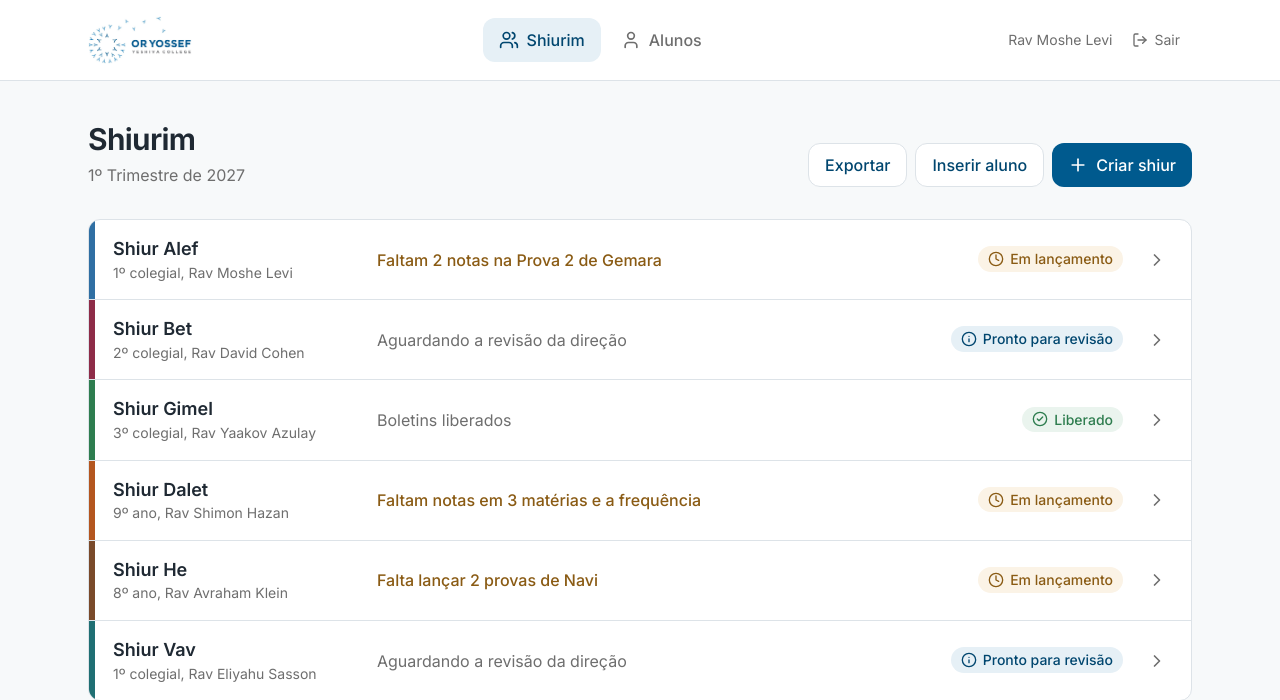
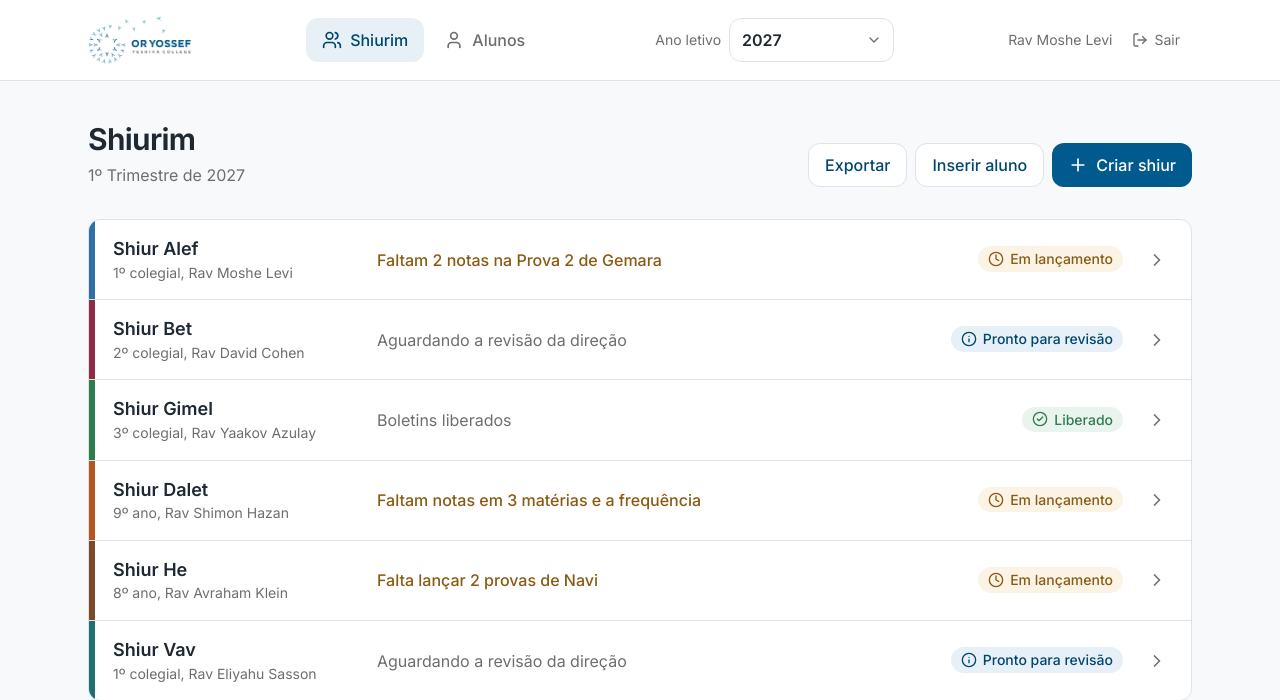
Before and after one commit to eliah-shammah-projects/boletim-kodesh, a Flask app: page /prototipo/ in a window 1280 px wide. Shown: the top 700 px of the page. Run offline with Flask 3, Linux system fonts and the light colour scheme; style sheets or scripts are compiled from the project's sources.

Commit message:
Fase 1: escolha do ano letivo no topo, com anos do arquivo só para leitura
Co-Authored-By: Claude Opus 5.5 <noreply@anthropic.com>

```diff
--- a/app/blueprints/prototype/__init__.py
+++ b/app/blueprints/prototype/__init__.py
@@ -25,11 +25,21 @@ def _nav(persona: str, active: str) -> list[dict]:
 
 def _page(template: str, persona: str = "rabbi", active: str = "", **context):
     user = "Direção" if persona == "admin" else data.RABBIS["levi"]
+    years = dict(data.YEARS)
+    selected = request.args.get("ano", data.YEAR)
+    if selected not in years:
+        selected = data.YEAR
     return render_template(
         f"prototype/{template}",
         nav_items=_nav(persona, active),
         user_name=user,
         home_href=url_for("prototype.index"),
+        year_options=[
+            (name, url_for("prototype.index", ano=name), archived)
+            for name, archived in data.YEARS
+        ],
+        selected_year=selected,
+        year_archived=years[selected],
         d=data,
         **context,
     )
--- a/app/blueprints/prototype/data.py
+++ b/app/blueprints/prototype/data.py
@@ -9,6 +9,8 @@ from decimal import Decimal
 D = Decimal
 
 YEAR = "2027"
+# Anos letivos: o ativo e os do arquivo (só leitura).
+YEARS = [("2027", False), ("2026", True)]
 TERM = {"number": 1, "name": "1º Trimestre", "days_left": 12}
 SCALE_MAX = D("10")
 
--- a/app/templates/layouts/app.html
+++ b/app/templates/layouts/app.html
@@ -18,6 +18,20 @@
       <a href="{{ item.href }}" class="flex min-h-11 items-center gap-2 rounded-md px-4 font-medium {{ 'bg-primary-light text-primary-dark' if item.active else 'text-gray hover:bg-surface hover:text-text' }}"{% if item.active %} aria-current="page"{% endif %}>{{ icon(item.icon) }}{{ item.label }}</a>
       {% endfor %}
     </nav>
+    {% if year_options is defined %}
+    <label class="ml-auto flex items-center gap-2 md:ml-0">
+      <span class="hidden text-sm text-gray lg:inline">Ano letivo</span>
+      <span class="relative">
+        <select x-data @change="location.href = $event.target.value" aria-label="Ano letivo"
+          class="h-11 appearance-none rounded-md border border-border bg-white pr-9 pl-3 font-semibold text-text focus:border-primary">
+          {% for name, href, archived in year_options %}
+          <option value="{{ href }}"{% if name == selected_year %} selected{% endif %}>{{ name }}{% if archived %} (arquivo){% endif %}</option>
+          {% endfor %}
+        </select>
+        <span class="pointer-events-none absolute inset-y-0 right-3 flex items-center text-gray">{{ icon("chevron-down", "size-4") }}</span>
+      </span>
+    </label>
+    {% endif %}
     {% if user_name is defined %}
     <div class="flex items-center gap-2">
       <span class="hidden text-sm text-gray sm:inline">{{ user_name }}</span>
--- a/app/templates/prototype/shiurim.html
+++ b/app/templates/prototype/shiurim.html
@@ -3,11 +3,18 @@
 {% from "components/forms.html" import select %}
 {% block title %}Shiurim{% endblock %}
 {% block content %}
+{% if year_archived %}
+{% call page_header("Shiurim de " ~ selected_year, "Ano fechado. Fica guardado no arquivo, só para leitura.") %}
+  {{ button("Exportar", variant="secondary", attrs={"data-open-dialog": "exportar"}) }}
+{% endcall %}
+<div class="mb-6">{% from "components/ui.html" import alert %}{{ alert("info", "Você está vendo um ano do arquivo. Dá para consultar notas, frequência e boletins, mas não dá para mudar nada.") }}</div>
+{% else %}
 {% call page_header("Shiurim", d.TERM["name"] ~ " de " ~ d.YEAR) %}
   {{ button("Exportar", variant="secondary", attrs={"data-open-dialog": "exportar"}) }}
   {{ button("Inserir aluno", variant="secondary", attrs={"data-open-dialog": "inserir-aluno"}) }}
   {{ button("Criar shiur", icon_name="plus", href=url_for("prototype.create_shiur")) }}
 {% endcall %}
+{% endif %}
 
 {#
   Lista, não cartões: cada linha mostra primeiro o que falta no shiur.
@@ -15,7 +22,8 @@
 #}
 <ul class="divide-y divide-border overflow-hidden rounded-md border border-border bg-white">
   {% for c in d.CLASSES %}
-  {% set kind, label = d.STATUS_LABELS[c.status] %}
+  {% set kind, label = d.STATUS_LABELS["approved" if year_archived else c.status] %}
+  {% set todo = "Boletins liberados" if year_archived else c.todo %}
   <li>
     <a href="{{ url_for('prototype.shiur', slug=c.slug) }}"
       class="relative grid gap-x-6 gap-y-2 py-4 pr-4 pl-6 transition-colors duration-150 hover:bg-surface sm:pr-6 md:grid-cols-[minmax(0,15rem)_minmax(0,1fr)_auto_auto] md:items-center">
@@ -24,7 +32,7 @@
         <span class="block font-heading text-lg font-semibold text-text">{{ c.name }}</span>
         <span class="block text-sm text-gray">{{ c.level }}, {{ d.RABBIS[c.rabbi] }}</span>
       </span>
-      <span class="{{ 'font-medium text-warning-dark' if c.status == 'open' else 'text-gray' }}">{{ c.todo }}</span>
+      <span class="{{ 'font-medium text-warning-dark' if c.status == 'open' and not year_archived else 'text-gray' }}">{{ todo }}</span>
       <span>{{ status(kind, label) }}</span>
       <span class="hidden text-gray md:block">{{ icon("chevron-right") }}</span>
     </a>
@@ -35,7 +43,7 @@
 {% set preset = "" %}
 {% include "prototype/_insert_student.html" %}
 
-{% call modal("exportar", "Exportar", "Todos os shiurim de " ~ d.YEAR ~ ".") %}
+{% call modal("exportar", "Exportar", "Todos os shiurim de " ~ selected_year ~ ".") %}
 <form method="dialog" class="grid gap-5">
   {{ select("exportar-tudo-trimestre", "Trimestre", [("1", "1º trimestre"), ("2", "2º trimestre"), ("3", "3º trimestre"), ("ano", "Ano inteiro")], selected="1") }}
   <div class="grid gap-2">
```
Also changed, not shown: PLAN.md (+1 -0 lines).
